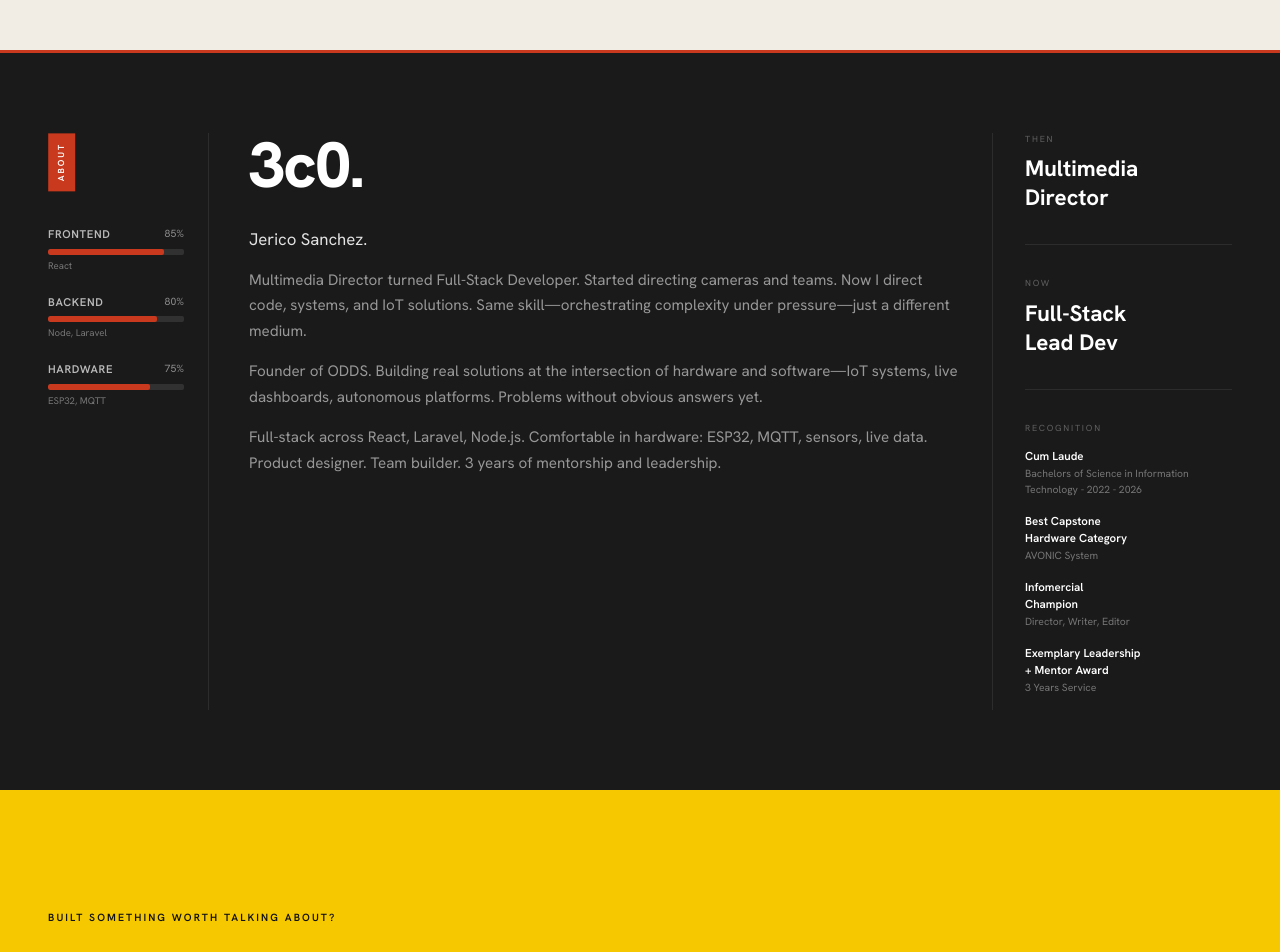
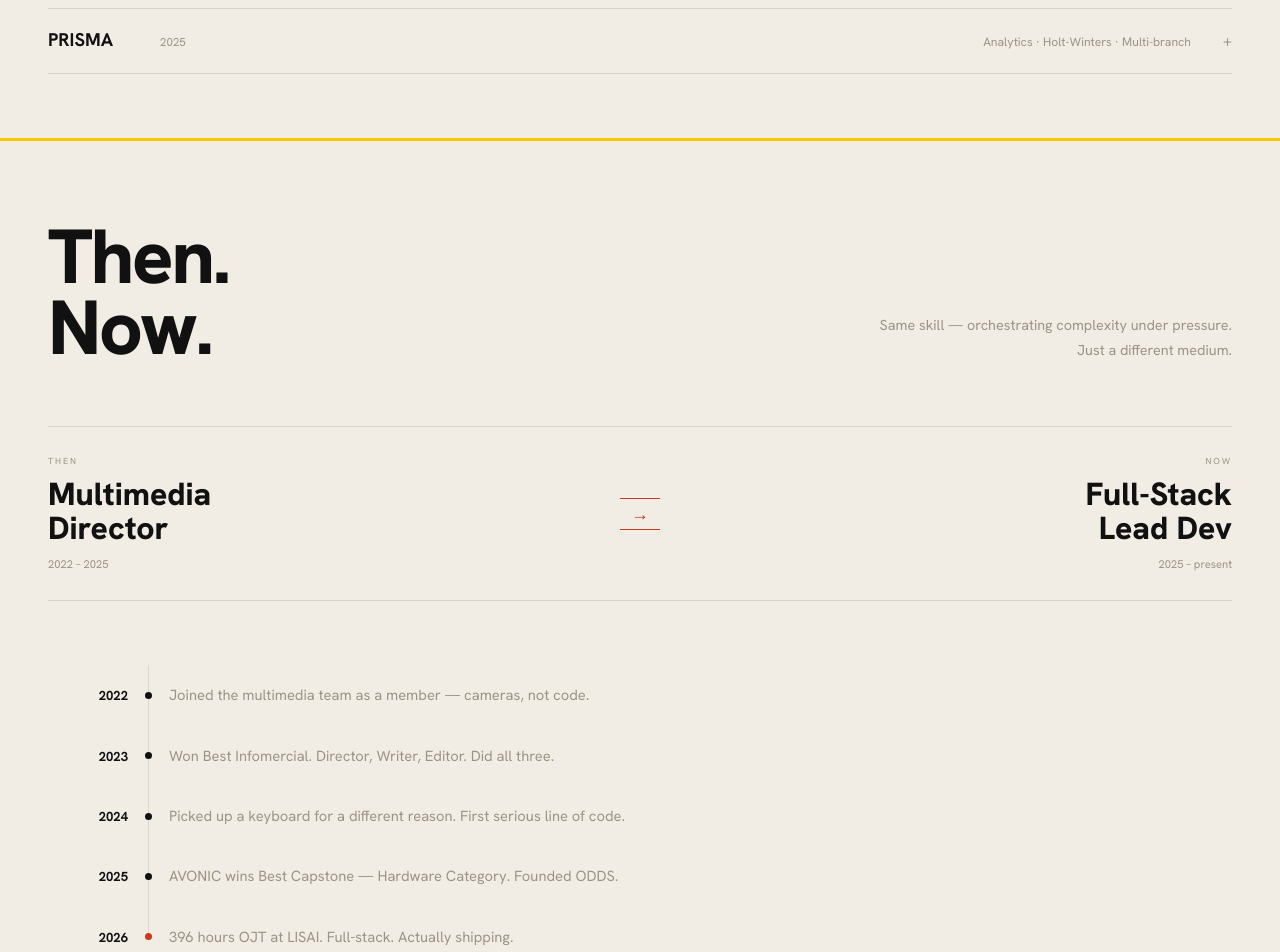
Before and after one commit to 3c0-exe/whois3c0, a Next.js app: page / in a window 1280 px wide. Shown: the part 1700-2652 px from the top of the page. Built offline with nearby package versions, Linux system fonts and the light colour scheme.

Commit message:
Minor Changes for UX Improvements

```diff
--- a/src/app/page.tsx
+++ b/src/app/page.tsx
@@ -2,6 +2,7 @@ import Navbar from "@/components/layout/Navbar";
 import Footer from "@/components/layout/Footer";
 import Hero from "@/components/sections/Hero";
 import Work from "@/components/sections/Work";
+import Journey from "@/components/sections/Journey";
 import About from "@/components/sections/About";
 import Contact from "@/components/sections/Contact";
 
@@ -11,6 +12,7 @@ export default function Home() {
       <Navbar />
       <Hero />
       <Work />
+      <Journey />
       <About />
       <Contact />
       <Footer />
--- a/src/components/sections/Contact.tsx
+++ b/src/components/sections/Contact.tsx
@@ -1,3 +1,5 @@
+"use client";
+
 export default function Contact() {
   return (
     <section
@@ -38,6 +40,26 @@ export default function Contact() {
             Open to collaboration, freelance, and interesting problems.
           </p>
         </div>
+
+        {/* Back to top */}
+        <div style={{ marginTop: "48px", display: "flex", justifyContent: "flex-end" }}>
+          <a
+            href="#hero"
+            onMouseEnter={(e) => { e.currentTarget.style.opacity = "1"; }}
+            onMouseLeave={(e) => { e.currentTarget.style.opacity = "0.4"; }}
+            style={{
+              fontSize: "0.55rem",
+              letterSpacing: "0.22em",
+              textTransform: "uppercase",
+              color: "#111",
+              textDecoration: "none",
+              opacity: 0.4,
+              transition: "opacity 0.2s",
+            }}
+          >
+            ↑ Top
+          </a>
+        </div>
       </div>
     </section>
   );
--- a/src/components/sections/Hero.tsx
+++ b/src/components/sections/Hero.tsx
@@ -1,3 +1,7 @@
+"use client";
+
+import { motion } from "framer-motion";
+
 export default function Hero() {
   return (
     <section
@@ -47,6 +51,20 @@ export default function Hero() {
           Multimedia Director. Lead Dev.<br />
           Keeps ending up somewhere he wasn&apos;t supposed to be — and belonging there.
         </p>
+
+        {/* Scroll cue */}
+        <div style={{ marginTop: "64px" }}>
+          <motion.div
+            animate={{ y: [0, 7, 0] }}
+            transition={{ duration: 1.8, repeat: Infinity, ease: "easeInOut" }}
+            style={{ display: "inline-flex", alignItems: "center", gap: "10px" }}
+          >
+            <div style={{ width: "24px", height: "1px", background: "#9B9486" }} />
+            <span style={{ fontSize: "0.55rem", letterSpacing: "0.22em", color: "#9B9486", textTransform: "uppercase" }}>
+              scroll
+            </span>
+          </motion.div>
+        </div>
       </div>
     </section>
   );
--- /dev/null
+++ b/src/components/sections/Journey.tsx
@@ -0,0 +1,174 @@
+"use client";
+
+import { motion, useInView } from "framer-motion";
+import { useRef, useState, useEffect } from "react";
+
+const timeline = [
+  { year: "2022", event: "Joined the multimedia team as a member — cameras, not code." },
+  { year: "2023", event: "Won Best Infomercial. Director, Writer, Editor. Did all three." },
+  { year: "2024", event: "Picked up a keyboard for a different reason. First serious line of code." },
+  { year: "2025", event: "AVONIC wins Best Capstone — Hardware Category. Founded ODDS." },
+  { year: "2026", event: "396 hours OJT at LISAI. Full-stack. Actually shipping." },
+];
+
+export default function Journey() {
+  const ref = useRef(null);
+  const inView = useInView(ref, { once: true, margin: "-80px" });
+  const [isMobile, setIsMobile] = useState(false);
+
+  useEffect(() => {
+    const check = () => setIsMobile(window.innerWidth < 768);
+    check();
+    window.addEventListener("resize", check);
+    return () => window.removeEventListener("resize", check);
+  }, []);
+
+  return (
+    <section style={{ background: "#F2EDE4" }}>
+      <div style={{ width: "100%", height: "3px", background: "#F5C800" }} />
+
+      <div ref={ref} className="page-container" style={{ paddingTop: "80px", paddingBottom: "80px" }}>
+
+        {/* Header row */}
+        <div
+          style={
+            isMobile
+              ? { marginBottom: "48px" }
+              : { display: "flex", justifyContent: "space-between", alignItems: "flex-end", marginBottom: "64px" }
+          }
+        >
+          <motion.h2
+            initial={{ opacity: 0, y: 12 }}
+            animate={inView ? { opacity: 1, y: 0 } : {}}
+            transition={{ duration: 0.5 }}
+            style={{
+              fontWeight: 800,
+              fontSize: "clamp(2.5rem, 6vw, 5rem)",
+              lineHeight: 0.92,
+              letterSpacing: "-0.03em",
+              color: "#111",
+              marginBottom: isMobile ? "24px" : 0,
+            }}
+          >
+            Then.<br />Now.
+          </motion.h2>
+
+          <motion.p
+            initial={{ opacity: 0 }}
+            animate={inView ? { opacity: 1 } : {}}
+            transition={{ duration: 0.5, delay: 0.15 }}
+            style={{
+              fontSize: "0.9rem",
+              color: "#9B9486",
+              maxWidth: "360px",
+              lineHeight: 1.7,
+              textAlign: isMobile ? "left" : "right",
+            }}
+          >
+            Same skill — orchestrating complexity under pressure.
+            Just a different medium.
+          </motion.p>
+        </div>
+
+        {/* THEN → NOW pivot bar */}
+        <motion.div
+          initial={{ opacity: 0, y: 8 }}
+          animate={inView ? { opacity: 1, y: 0 } : {}}
+          transition={{ duration: 0.5, delay: 0.2 }}
+          style={{
+            display: "grid",
+            gridTemplateColumns: isMobile ? "1fr" : "1fr auto 1fr",
+            alignItems: "center",
+            borderTop: "1px solid rgba(17,17,17,0.12)",
+            borderBottom: "1px solid rgba(17,17,17,0.12)",
+            padding: "28px 0",
+            marginBottom: "64px",
+            gap: isMobile ? "20px" : "32px",
+          }}
+        >
+          <div>
+            <p style={{ fontSize: "0.55rem", letterSpacing: "0.22em", textTransform: "uppercase", color: "#9B9486", marginBottom: "10px" }}>
+              Then
+            </p>
+            <p style={{ fontWeight: 800, fontSize: "clamp(1.4rem, 2.5vw, 2rem)", color: "#111", lineHeight: 1.05 }}>
+              Multimedia<br />Director
+            </p>
+            <p style={{ fontSize: "0.7rem", color: "#9B9486", marginTop: "10px" }}>2022 – 2025</p>
+          </div>
+
+          {!isMobile && (
+            <div style={{ display: "flex", flexDirection: "column", alignItems: "center", gap: "6px" }}>
+              <div style={{ width: "40px", height: "1px", background: "#C8391D" }} />
+              <span style={{ fontSize: "1.1rem", color: "#C8391D", lineHeight: 1 }}>→</span>
+              <div style={{ width: "40px", height: "1px", background: "#C8391D" }} />
+            </div>
+          )}
+
+          <div style={{ textAlign: isMobile ? "left" : "right" }}>
+            <p style={{ fontSize: "0.55rem", letterSpacing: "0.22em", textTransform: "uppercase", color: "#9B9486", marginBottom: "10px" }}>
+              Now
+            </p>
+            <p style={{ fontWeight: 800, fontSize: "clamp(1.4rem, 2.5vw, 2rem)", color: "#111", lineHeight: 1.05 }}>
+              Full-Stack<br />Lead Dev
+            </p>
+            <p style={{ fontSize: "0.7rem", color: "#9B9486", marginTop: "10px" }}>2025 – present</p>
+          </div>
+        </motion.div>
+
+        {/* Timeline */}
+        <div>
+          {timeline.map((item, i) => (
+            <motion.div
+              key={item.year}
+              initial={{ opacity: 0, x: -10 }}
+              animate={inView ? { opacity: 1, x: 0 } : {}}
+              transition={{ duration: 0.4, delay: 0.3 + i * 0.09 }}
+              style={{
+                display: "grid",
+                gridTemplateColumns: isMobile ? "56px 1px 1fr" : "80px 1px 1fr",
+                gap: "0 20px",
+                alignItems: "stretch",
+              }}
+            >
+              {/* Year */}
+              <div style={{ paddingTop: "18px", paddingBottom: "18px", textAlign: "right" }}>
+                <span style={{ fontWeight: 700, fontSize: "0.82rem", color: "#111" }}>
+                  {item.year}
+                </span>
+              </div>
+
+              {/* Spine */}
+              <div style={{ display: "flex", flexDirection: "column", alignItems: "center" }}>
+                <div style={{ width: "1px", flex: 1, background: "rgba(17,17,17,0.1)" }} />
+                <div
+                  style={{
+                    width: "7px",
+                    height: "7px",
+                    borderRadius: "50%",
+                    background: i === timeline.length - 1 ? "#C8391D" : "#111",
+                    flexShrink: 0,
+                  }}
+                />
+                <div
+                  style={{
+                    width: "1px",
+                    flex: 1,
+                    background: i < timeline.length - 1 ? "rgba(17,17,17,0.1)" : "transparent",
+                  }}
+                />
+              </div>
+
+              {/* Event */}
+              <div style={{ paddingTop: "18px", paddingBottom: "18px" }}>
+                <p style={{ fontSize: "0.92rem", color: "#9B9486", lineHeight: 1.65, margin: 0 }}>
+                  {item.event}
+                </p>
+              </div>
+            </motion.div>
+          ))}
+        </div>
+
+      </div>
+    </section>
+  );
+}
--- a/src/components/sections/Work.tsx
+++ b/src/components/sections/Work.tsx
@@ -61,7 +61,7 @@ const otherWork = [
 export default function Work() {
   const ledgerRef = useRef(null);
   const inView = useInView(ledgerRef, { once: true, margin: "-60px" });
-  const [expandedProjects, setExpandedProjects] = useState<Set<string>>(new Set());
+  const [activeProject, setActiveProject] = useState<string | null>(null);
   const [isMobile, setIsMobile] = useState(false);
 
   useEffect(() => {
@@ -74,13 +74,7 @@ export default function Work() {
   }, []);
 
   const toggleProject = (code: string) => {
-    const newSet = new Set(expandedProjects);
-    if (newSet.has(code)) {
-      newSet.delete(code);
-    } else {
-      newSet.add(code);
-    }
-    setExpandedProjects(newSet);
+    setActiveProject((prev) => (prev === code ? null : code));
   };
 
   const gridStyles = isMobile
@@ -206,15 +200,25 @@ export default function Work() {
               <span style={{ fontSize: "0.72rem", color: "#9B9486", flexShrink: 0 }}>
                 {project.year}
               </span>
-              {!expandedProjects.has(project.code) && (
-                <span style={{ fontSize: "0.76rem", color: "#9B9486", flex: isMobile ? "1 0 100%" : "1", textAlign: isMobile ? "left" : "right" }}>
-                  {project.tags}
-                </span>
-              )}
+              <span style={{ fontSize: "0.76rem", color: "#9B9486", flex: isMobile ? "1 0 100%" : "1", textAlign: isMobile ? "left" : "right" }}>
+                {project.tags}
+              </span>
+              <span
+                style={{
+                  fontSize: "1rem",
+                  flexShrink: 0,
+                  lineHeight: 1,
+                  transition: "transform 0.25s ease, color 0.2s",
+                  transform: activeProject === project.code ? "rotate(45deg)" : "rotate(0deg)",
+                  color: activeProject === project.code ? "#C8391D" : "#9B9486",
+                }}
+              >
+                +
+              </span>
             </motion.div>
 
             <AnimatePresence>
-              {expandedProjects.has(project.code) && (
+              {activeProject === project.code && (
                 <motion.div
                   initial={{ opacity: 0, height: 0 }}
                   animate={{ opacity: 1, height: "auto" }}
```
Also changed, not shown: src/components/layout/Navbar.tsx (+40 -5 lines), src/components/sections/About.tsx (+5 -4 lines).
